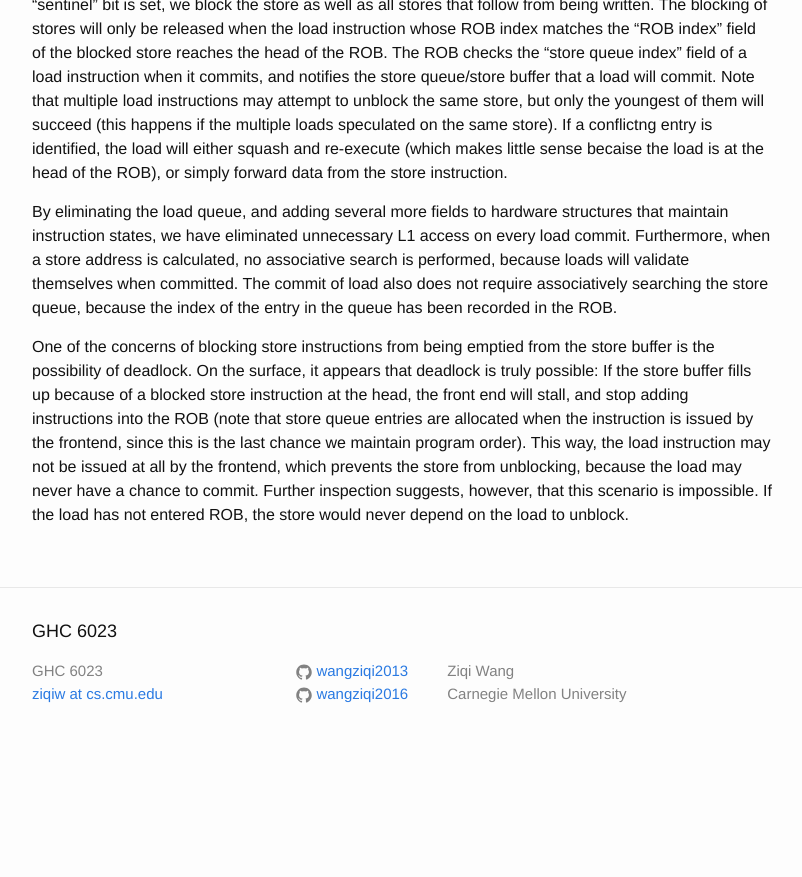
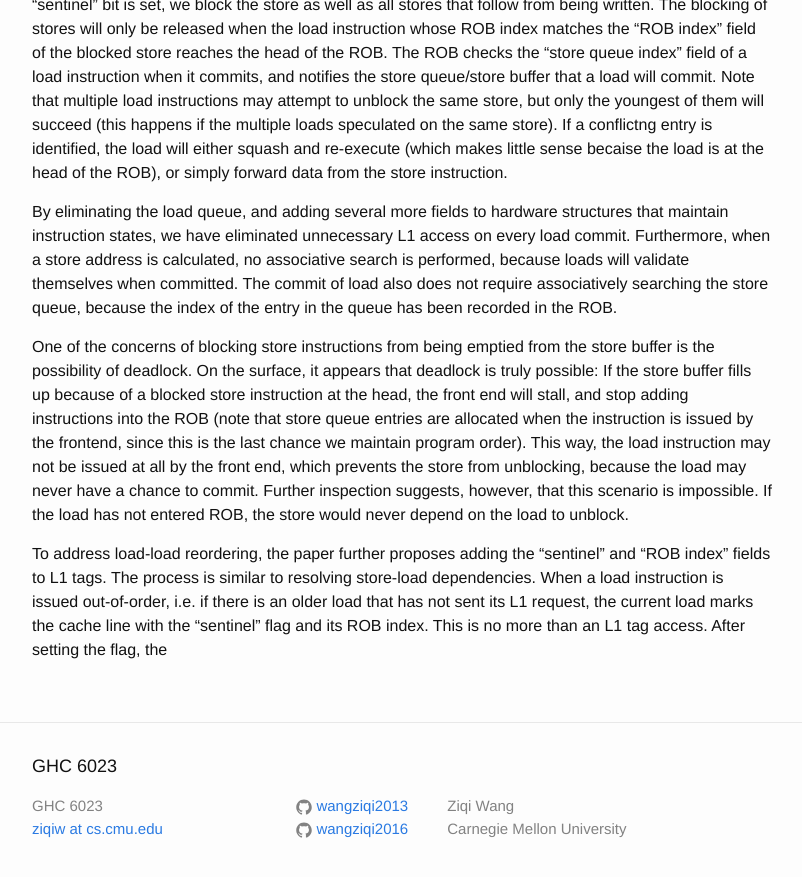
Before and after one commit to wangziqi2013/wangziqi2013.github.io, a Jekyll site: the page built from _posts/2019-08-07-the-superfluous-load-queue.markdown, in a window 1280 px wide and 900 px high, scrolled down 2578 px. Shown: the top 877 px of the window, without its empty margins (238-1040 px from the left). Built offline with Jekyll 4.4.1, drawn with Linux system fonts in a browser that asks for light colours; before the commit the page ends 3343 px from its top, so only the background shows below that.

Commit message:
Adding L1 cache

```diff
--- a/_posts/2019-08-07-the-superfluous-load-queue.markdown
+++ b/_posts/2019-08-07-the-superfluous-load-queue.markdown
@@ -109,6 +109,11 @@ One of the concerns of blocking store instructions from being emptied from the s
 On the surface, it appears that deadlock is truly possible: If the store buffer fills up because of a blocked store
 instruction at the head, the front end will stall, and stop adding instructions into the ROB (note that store queue
 entries are allocated when the instruction is issued by the frontend, since this is the last chance we maintain program
-order). This way, the load instruction may not be issued at all by the frontend, which prevents the store from unblocking,
+order). This way, the load instruction may not be issued at all by the front end, which prevents the store from unblocking,
 because the load may never have a chance to commit. Further inspection suggests, however, that this scenario is impossible.
 If the load has not entered ROB, the store would never depend on the load to unblock.
+
+To address load-load reordering, the paper further proposes adding the "sentinel" and "ROB index" fields to L1 tags. The
+process is similar to resolving store-load dependencies. When a load instruction is issued out-of-order, i.e. if there is
+an older load that has not sent its L1 request, the current load marks the cache line with the "sentinel" flag and its
+ROB index. This is no more than an L1 tag access. After setting the flag, the
```
